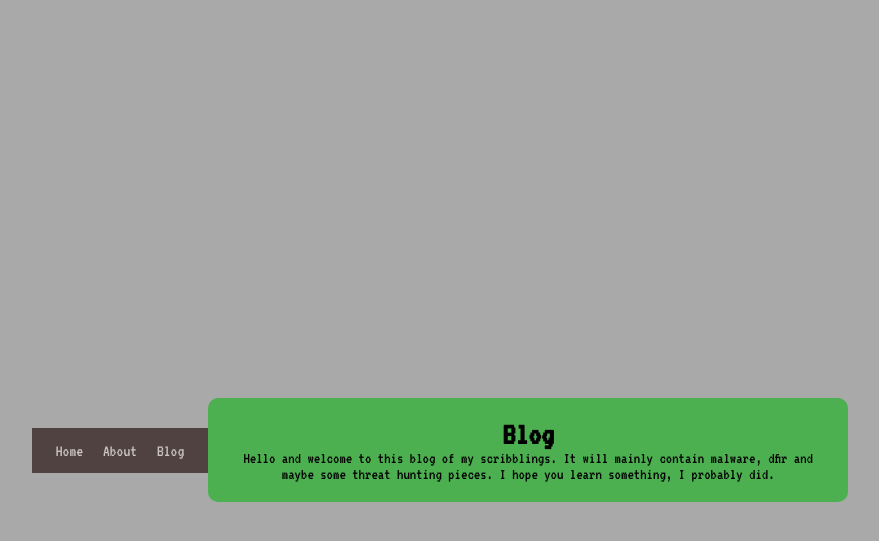
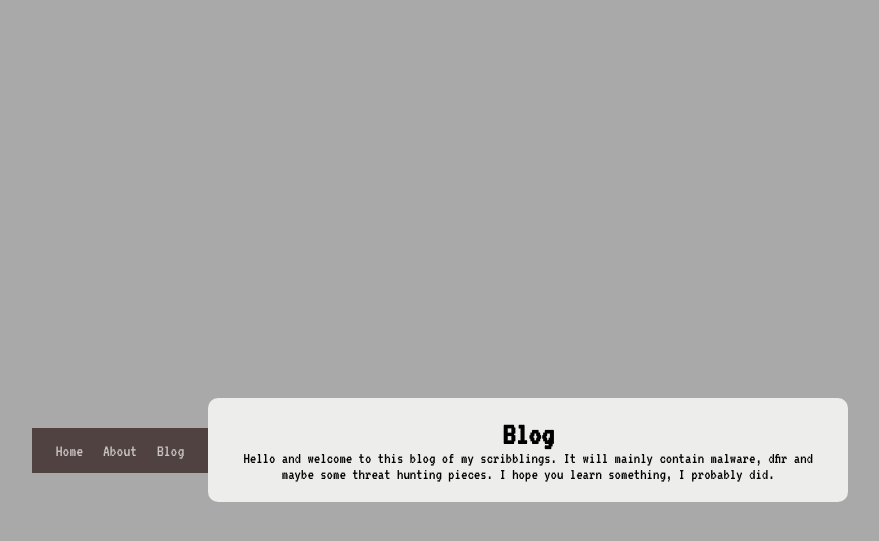
Before and after one commit to garkbt/garkbt.github.io, a Jekyll site: the page built from index.html, in a window 1280 px wide. Shown: the top 541 px of the page, without its empty margins (200-1079 px from the left). Built offline with Jekyll 4.4.1, drawn with Linux system fonts in a browser that asks for light colours.

Commit message:
Update main.scss

```diff
--- a/_sass/main.scss
+++ b/_sass/main.scss
@@ -18,7 +18,7 @@ body {
 }
 
 .content-block {
-  background-color: #4CAF50; /* green background for the block */
+  background-color: #ededec; /* green background for the block */
   color: "black"; /* text color inside the block */
   padding: 20px;
   border-radius: 10px; /* optional rounded corners */
```
